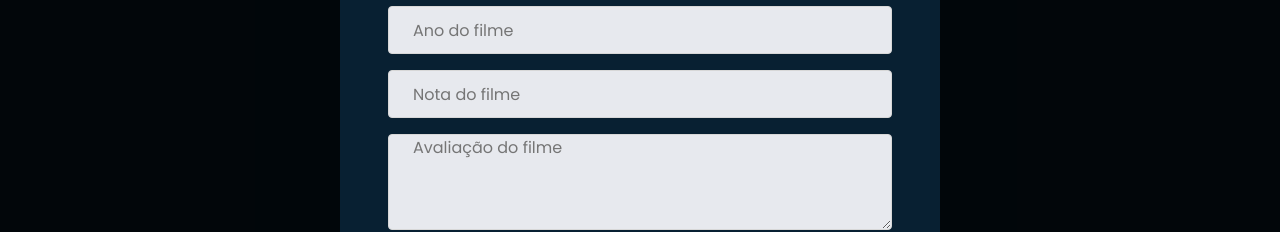
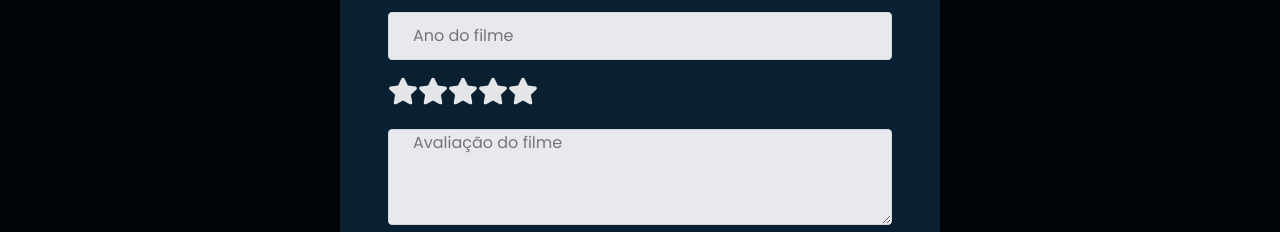
Before and after one commit to GuiSandoval/evalMovies, a React (Create React App) app: page / in a window 1280 px wide. Both pictures are taken after a click on the button "ADICIONAR NOVO FILME". Shown: the part 372-604 px from the top of the page. Built offline with nearby package versions, Linux system fonts and the light colour scheme; no server answers.

Commit message:
chore ✨ : Add font Awesome and create rating Stars

```diff
--- a/package.json
+++ b/package.json
@@ -6,6 +6,7 @@
     "axios": "^0.24.0",
     "react": "^17.0.2",
     "react-dom": "^17.0.2",
+    "react-icons": "^4.3.1",
     "react-modal": "^3.14.4",
     "react-router-dom": "^6.0.2",
     "react-scripts": "4.0.3",
--- a/src/components/ModalNewFilm/index.tsx
+++ b/src/components/ModalNewFilm/index.tsx
@@ -2,6 +2,7 @@ import { useContext, useEffect, useState } from 'react'
 import Modal from 'react-modal'
 import { ModalContext } from '../../ModalContext'
 import { api } from '../../services/api'
+import { RatingStars } from '../RatingStars'
 import { Container } from './styles'
 
 interface IProps {
@@ -17,7 +18,7 @@ export const ModalNewFilm = ({ isOpen, isHandleClose }: IProps) => {
     const [description, setDescription] = useState('')
     const [author, setAuthor] = useState('')
     const [year, setYear] = useState('')
-    const [evaluation, setEvaluation] = useState('')
+    const [evaluation, setEvaluation] = useState(0)
     const [descriptionEvaluation, setDescriptionEvaluation] = useState('')
 
     function resetStates() {
@@ -25,8 +26,12 @@ export const ModalNewFilm = ({ isOpen, isHandleClose }: IProps) => {
         setDescription('')
         setAuthor('')
         setYear('')
-        setEvaluation('')
+        setEvaluation(0)
         setDescriptionEvaluation('')
+    }
+
+    function updateStars(value: number) {
+        setEvaluation(value)
     }
 
     function handleSubmit(e: React.FormEvent<HTMLFormElement>) {
@@ -76,7 +81,8 @@ export const ModalNewFilm = ({ isOpen, isHandleClose }: IProps) => {
                 <input type="text" value={description} onChange={event => setDescription(event.target.value)} placeholder="Descriçao do filme" />
                 <input type="text" value={author} onChange={event => setAuthor(event.target.value)} placeholder="Autor" />
                 <input type="text" value={year} onChange={event => setYear(event.target.value)} placeholder="Ano do filme" />
-                <input type="text" value={evaluation} onChange={event => setEvaluation(event.target.value)} placeholder="Nota do filme" />
+                {/* <input type="text" value={evaluation} onChange={event => setEvaluation(event.target.value)} placeholder="Nota do filme" /> */}
+                <RatingStars onStarUpdate={updateStars} />
                 <textarea value={descriptionEvaluation} onChange={event => setDescriptionEvaluation(event.target.value)} placeholder="Avaliação do filme" />
 
 
--- /dev/null
+++ b/src/components/RatingStars/index.tsx
@@ -0,0 +1,46 @@
+import React, { useState } from 'react'
+import { FaStar } from 'react-icons/fa'
+
+import { Container } from './styles'
+
+interface IPropsRatingStars{
+    onStarUpdate: (value: number) => void;
+}
+
+export function RatingStars({onStarUpdate}:IPropsRatingStars) {
+    const [rating, setRating] = useState(0)
+    const [hover, setHover] = useState(0)
+
+    const handleOnClick = (value:number) => {
+        setRating(value);
+        onStarUpdate(value);
+      }
+
+
+    return (
+        <Container>
+            {[...Array(5)].map((star, index) => {
+                const ratingValue = index + 1
+
+                return (
+                    <label>
+                        <input
+                            type="radio"
+                            name="rating"
+                            value={ratingValue}
+                            // onClick={() => setRating(ratingValue)}
+                            onClick={() => handleOnClick(ratingValue)}
+                            />
+                        <FaStar
+                            onMouseOver={() => setHover(ratingValue)}
+                            onMouseOut={() => setHover(0)}
+                            size={30}
+                            color={ratingValue <= (hover || rating) ? "#ffc107" : "#e4e5e9"}
+
+                        />
+                    </label>
+                )
+            })}
+        </Container>
+    )
+}
--- /dev/null
+++ b/src/components/RatingStars/styles.ts
@@ -0,0 +1,16 @@
+import styled from 'styled-components';
+
+export const Container = styled.div`
+display: flex;
+flex-direction: row;
+justify-content: flex-start;
+align-items: center;
+margin: 1rem 0;
+
+label{
+    cursor: pointer;
+}
+input{
+    display: none;
+}
+`;
```
Also changed, not shown: 1 other file (tests, documents, lock files or other folders).
